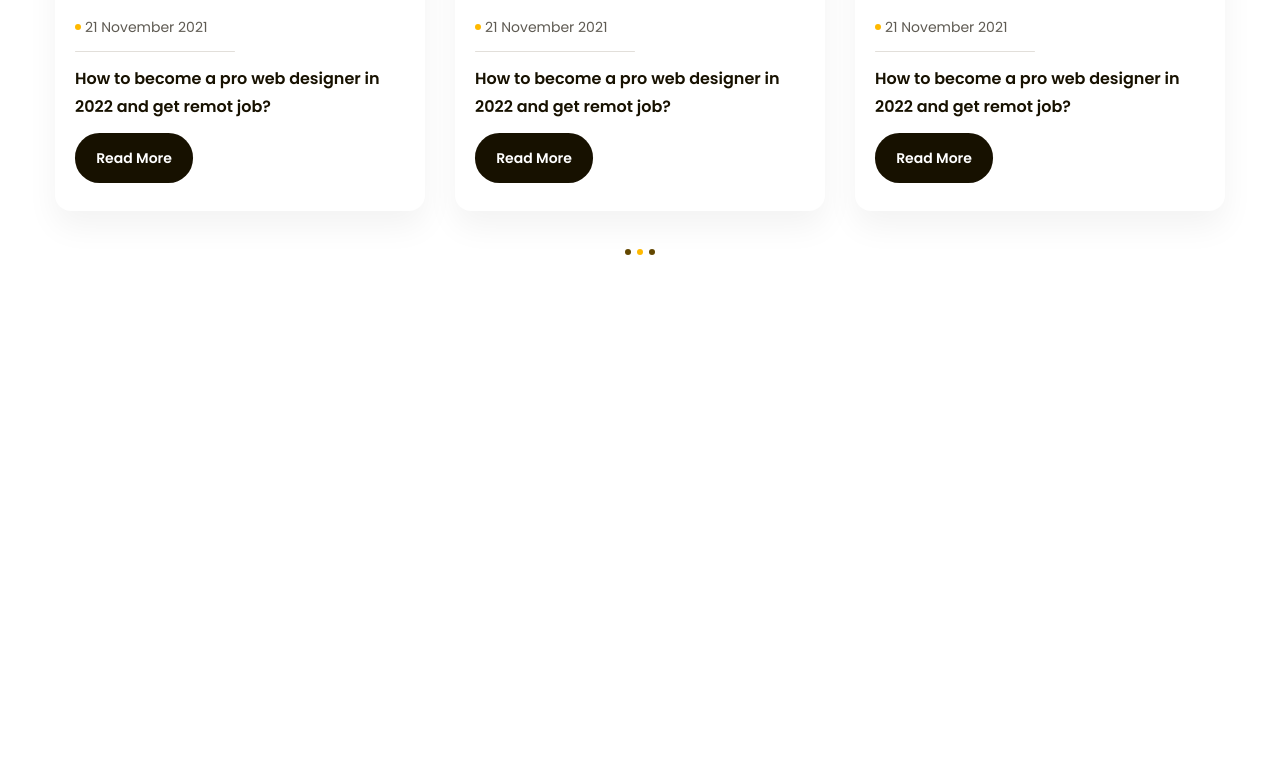
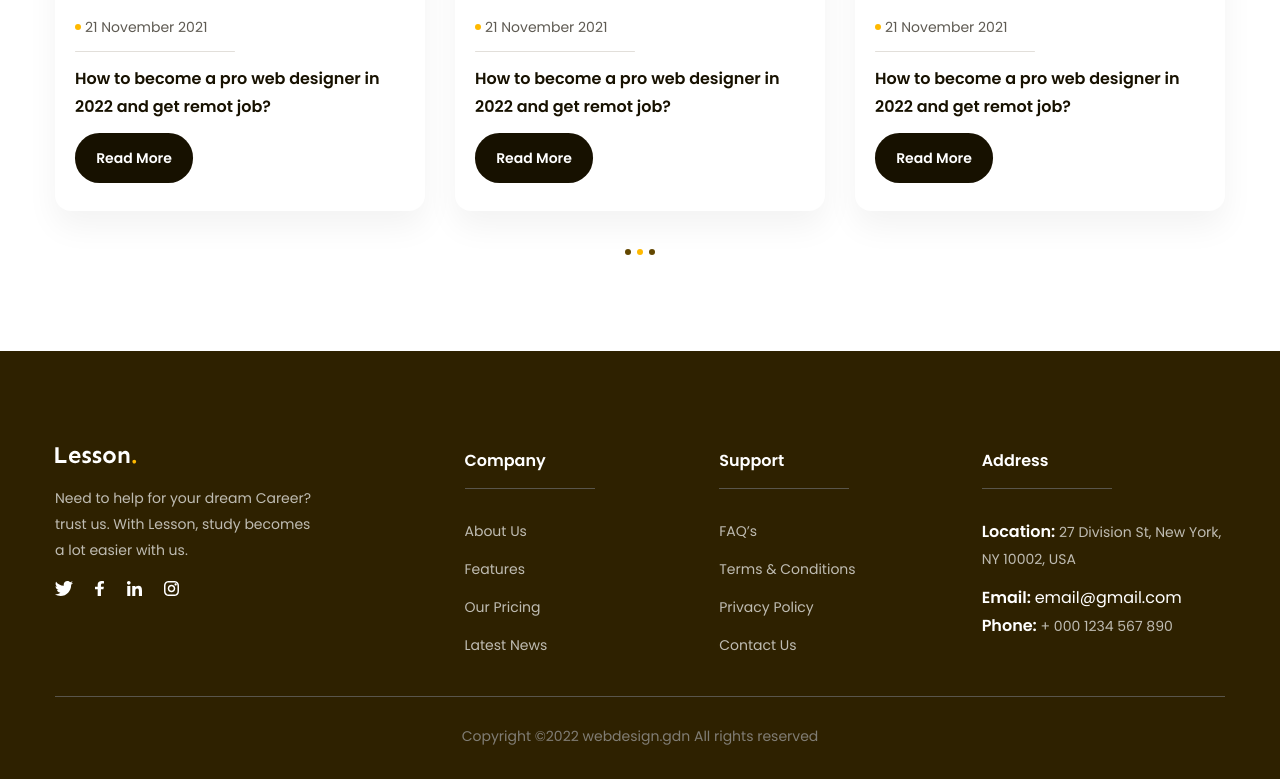
Before and after one commit to haioanh/langding-page-2, a plain HTML site: page index.html in a window 1280 px wide. Shown: the part 4346-5125 px from the top of the page. Before the commit the page ends 5096 px from the top, so only its background shows below. Drawn offline with Linux system fonts and the light colour scheme.

Commit message:
create footer for the page

```diff
--- a/assets/css/style.css
+++ b/assets/css/style.css
@@ -535,3 +535,103 @@ a {
     justify-content: center;
     margin-top: 38px;
 }
+/* =========== footer =========== */
+.footer {
+    background-color: #2e2100;
+    min-height: 428px;
+}
+.footer-top {
+    display: flex;
+    color: #fff;
+    padding-top: 96px;
+    padding-bottom: 26px;
+}
+.footer-brand {
+    width: 35%;
+}
+.footer-brand .desc {
+    margin-top: 18px;
+    font-weight: 400;
+    font-size: 1.4rem;
+    line-height: 1.86;
+    color: #bfbcb2;
+    max-width: 267px;
+}
+.footer-brand .icon {
+    margin-top: 18px;
+}
+.footer-brand .icon img {
+    padding-left: 18px;
+}
+.footer-brand .icon a:first-child img {
+    padding-left: 0;
+}
+.footer-item:first-child {
+    width: 17%;
+}
+.footer-item:nth-child(2) {
+    width: 18%;
+}
+.footer-item:last-child {
+    width: 32%;
+}
+.footer-content {
+    width: 65%;
+    display: flex;
+    justify-content: space-between;
+}
+.footer-content .sub-title {
+    font-weight: 600;
+    font-size: 1.6rem;
+    line-height: 1.75;
+    color: #ffffff;
+    position: relative;
+}
+.footer-content .sub-title::after {
+    content: "";
+    display: inline-block;
+    position: absolute;
+    width: 130px;
+    height: 1px;
+    background: #59554b;
+    left: 0;
+    bottom: -14px;
+}
+.footer-item ul,
+.footer-item .location {
+    margin-top: 43px;
+}
+.footer-item .item a {
+    display: inline-block;
+    font-size: 1.4rem;
+    line-height: 1.86;
+    color: #bfbcb2;
+    margin-bottom: 12px;
+}
+.location,
+.email,
+.phone {
+    font-size: 1.4rem;
+    line-height: 1.86;
+    color: #bfbcb2;
+    margin-bottom: 12px;
+}
+
+.footer-item .item a {
+    white-space: nowrap;
+}
+
+.footer-item span {
+    font-weight: 600;
+    font-size: 1.6rem;
+    line-height: 1.75;
+    color: #ffffff;
+}
+.copyright {
+    text-align: center;
+    font-size: 14px;
+    line-height: 1.86;
+    color: #807d74;
+    padding-top: 26px;
+    border-top: 1px solid #59554b;
+}
--- a/index.html
+++ b/index.html
@@ -45,7 +45,7 @@
             </div>
         </header>
         <!-- main -->
-        <main style="height: 5000px">
+        <main>
             <!-- hero -->
             <div class="hero">
                 <div class="main-content">
@@ -452,5 +452,95 @@
                 </div>
             </div>
         </main>
+        <!-- footer -->
+        <footer class="footer">
+            <div class="main-content">
+                <div class="footer-top">
+                    <div class="footer-brand">
+                        <img src="./assets/img/logo copy.svg" alt="Lesson" />
+                        <p class="desc">
+                            Need to help for your dream Career? trust us. With
+                            Lesson, study becomes a lot easier with us.
+                        </p>
+                        <div class="icon">
+                            <a
+                                ><img
+                                    src="./assets/img/twitter-icon-footer.svg"
+                                    alt=""
+                            /></a>
+                            <a
+                                ><img
+                                    src="./assets/img/facebook-icon-footer.svg"
+                                    alt=""
+                            /></a>
+                            <a
+                                ><img
+                                    src="./assets/img/linked_icon-footer.svg"
+                                    alt=""
+                            /></a>
+                            <a
+                                ><img
+                                    src="./assets/img/instagram-icon-footer.svg"
+                                    alt=""
+                            /></a>
+                        </div>
+                    </div>
+                    <div class="footer-content">
+                        <div class="footer-item">
+                            <h3 class="sub-title">Company</h3>
+                            <ul>
+                                <li class="item">
+                                    <a href="">About Us</a>
+                                </li>
+                                <li class="item">
+                                    <a href="">Features</a>
+                                </li>
+                                <li class="item">
+                                    <a href="">Our Pricing</a>
+                                </li>
+                                <li class="item">
+                                    <a href="">Latest News</a>
+                                </li>
+                            </ul>
+                        </div>
+
+                        <div class="footer-item">
+                            <h3 class="sub-title">Support</h3>
+                            <ul>
+                                <li class="item">
+                                    <a href="">FAQ’s</a>
+                                </li>
+                                <li class="item">
+                                    <a href="">Terms & Conditions</a>
+                                </li>
+                                <li class="item">
+                                    <a href="">Privacy Policy</a>
+                                </li>
+                                <li class="item">
+                                    <a href="">Contact Us</a>
+                                </li>
+                            </ul>
+                        </div>
+
+                        <div class="footer-item">
+                            <h3 class="sub-title">Address</h3>
+                            <div class="location">
+                                <span>Location:</span> 27 Division St, New York,
+                                NY 10002, USA
+                            </div>
+                            <div class="mail">
+                                <span>Email: </span> email@gmail.com
+                            </div>
+                            <div class="phone">
+                                <span>Phone: </span> + 000 1234 567 890
+                            </div>
+                        </div>
+                    </div>
+                </div>
+                <div class="copyright">
+                    Copyright ©2022 webdesign.gdn All rights reserved
+                </div>
+            </div>
+        </footer>
     </body>
 </html>
```
Also changed, not shown: assets/img/facebook-icon-footer.svg (added), assets/img/instagram-icon-footer.svg (added), assets/img/linked_icon-footer.svg (added), assets/img/logo copy.svg (added), assets/img/twitter-icon-footer.svg (added).
